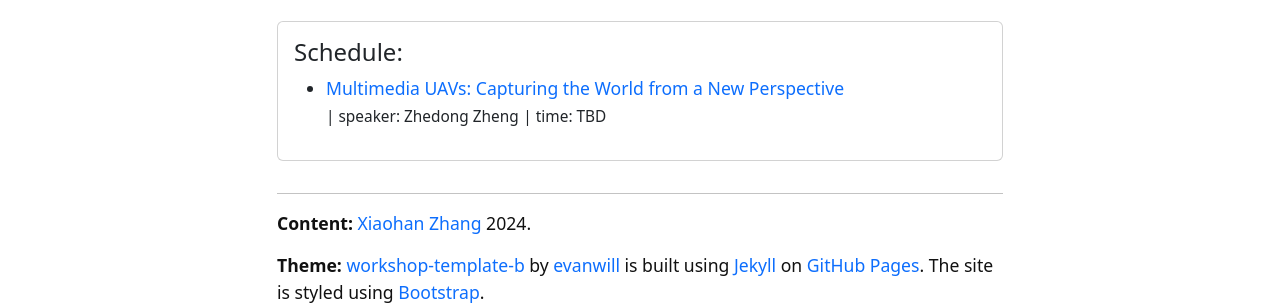
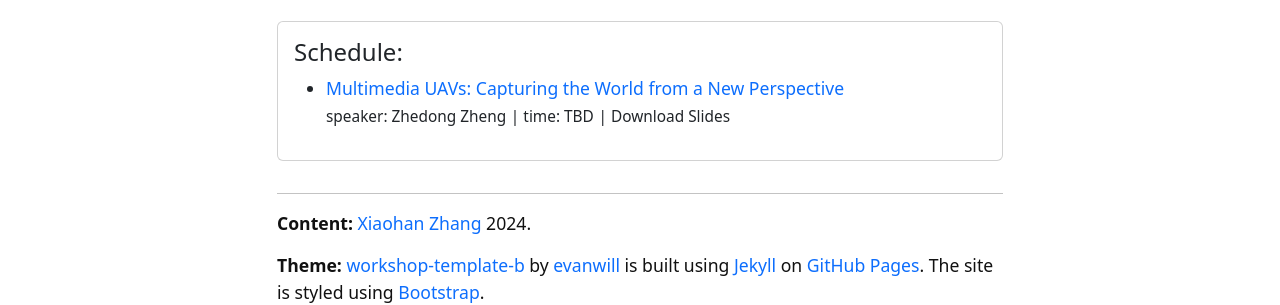
Before and after one commit to zxh009123/WACV25_CVGL_Tutorial, a Jekyll site: the page built from index.md, in a window 1280 px wide. Shown: the part 1285-1590 px from the top of the page. Built offline with Jekyll 4.4.1, drawn with Linux system fonts in a browser that asks for light colours.

Commit message:
add slides link in toc

```diff
--- a/_includes/toc.html
+++ b/_includes/toc.html
@@ -13,8 +13,9 @@
                         <a href="{{ section.url | relative_url }}">
                         {{ section.title }}
                     </a> <br>
-                        <small>| speaker: {{ section.presenter }}</small>
+                        <small> speaker: {{ section.presenter }}</small>
                         <small>| time: {{ section.time }}</small>
+                        <small href="{{page.slides}}">| Download Slides</small>
                     </li>
                     {% endif %}
                     {%- endfor -%}
```
